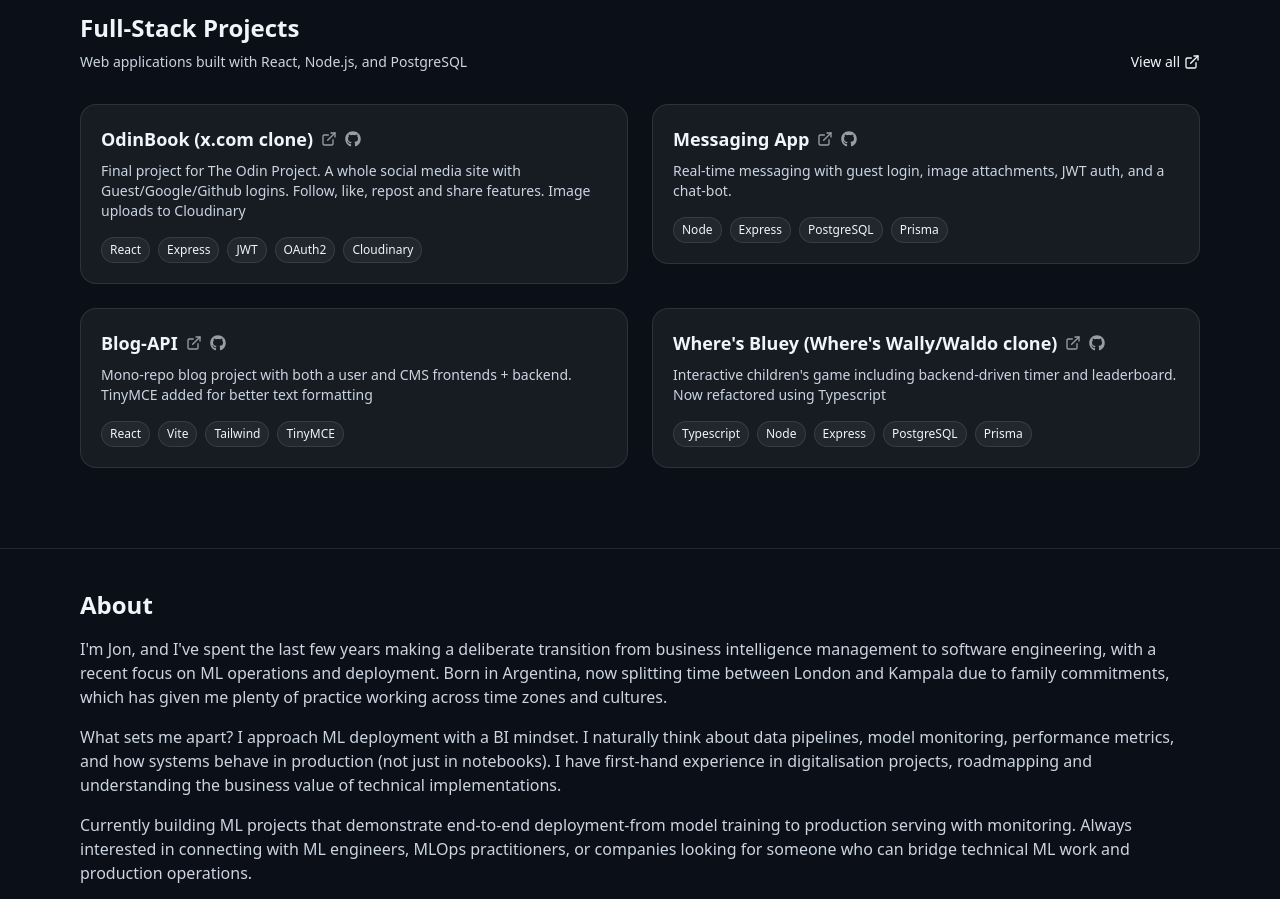
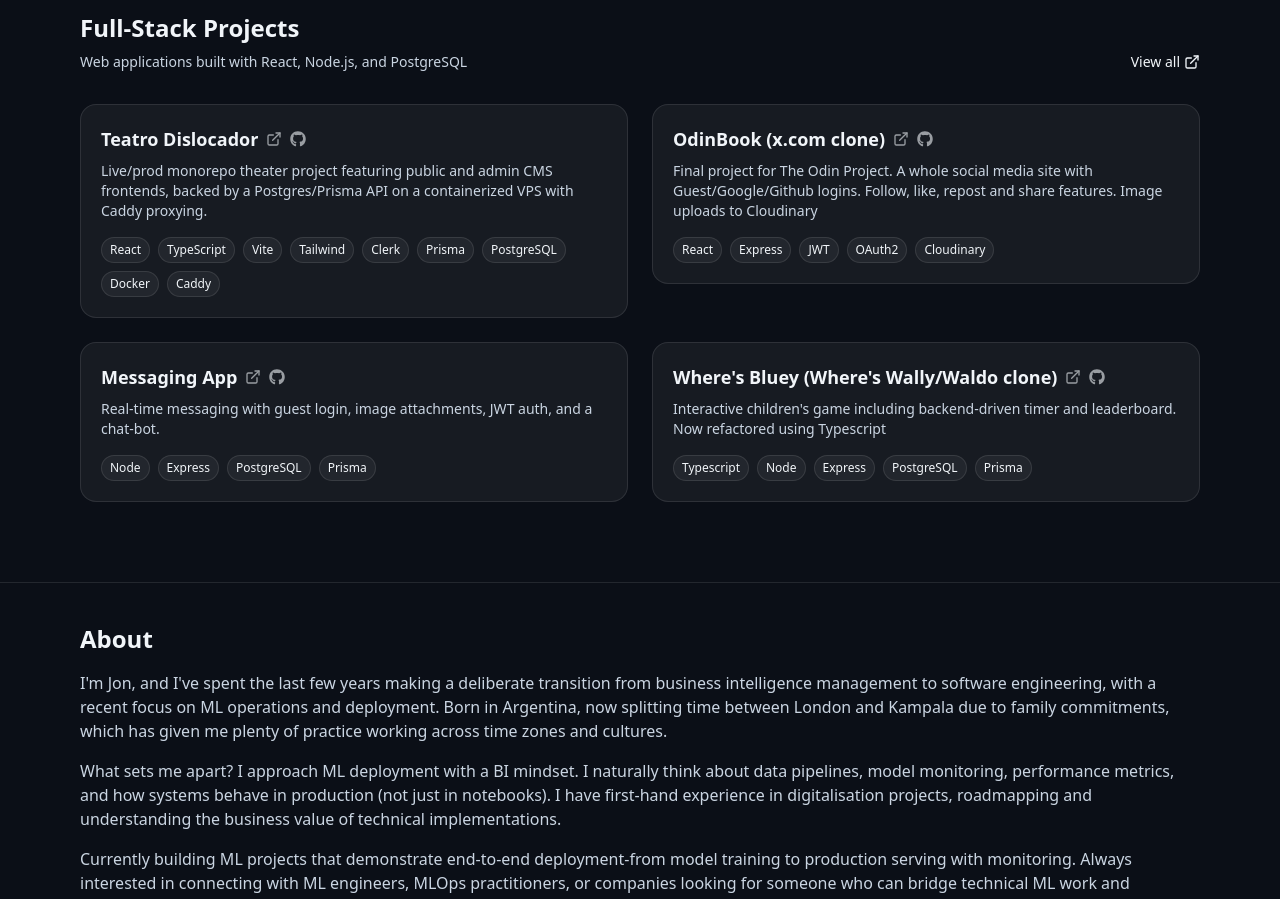
Before and after one commit to jonorl/personal-website, a React (Vite) app: page / in a window 1280 px wide. Shown: the part 1980-2879 px from the top of the page. Built offline with nearby package versions, Linux system fonts and the light colour scheme; no server answers.

Commit message:
Feat: Replaced blog with Teatro dislocador

```diff
--- a/src/const/fullStackProjects.ts
+++ b/src/const/fullStackProjects.ts
@@ -1,4 +1,11 @@
  export const fullStackProjects = [
+      {
+      title: "Teatro Dislocador",
+      description: "Live/prod monorepo theater project featuring public and admin CMS frontends, backed by a Postgres/Prisma API on a containerized VPS with Caddy proxying.",
+      tech: ["React", "TypeScript", "Vite", "Tailwind", "Clerk", "Prisma", "PostgreSQL", "Docker", "Caddy"],
+      href: "https://teatrodislocador.ar",
+      githubHref: "https://github.com/jonorl/teatro-dislocador",
+    },
     {
       title: "OdinBook (x.com clone)",
       description: "Final project for The Odin Project. A whole social media site with Guest/Google/Github logins. Follow, like, repost and share features. Image uploads to Cloudinary",
@@ -13,13 +20,13 @@
       href: "https://jonathan-orlowski.dev/messaging-app/",
       githubHref: "https://github.com/jonorl/messaging-app",
     },
-    {
-      title: "Blog-API",
-      description: "Mono-repo blog project with both a user and CMS frontends + backend. TinyMCE added for better text formatting",
-      tech: ["React", "Vite", "Tailwind", "TinyMCE"],
-      href: "https://jonathan-orlowski.dev/blog/",
-      githubHref: "https://github.com/jonorl/blog-API",
-    },
+    // {
+    //   title: "Blog-API",
+    //   description: "Mono-repo blog project with both a user and CMS frontends + backend. TinyMCE added for better text formatting",
+    //   tech: ["React", "Vite", "Tailwind", "TinyMCE"],
+    //   href: "https://jonathan-orlowski.dev/blog/",
+    //   githubHref: "https://github.com/jonorl/blog-API",
+    // },
     {
       title: "Where's Bluey (Where's Wally/Waldo clone)",
       description: "Interactive children's game including backend-driven timer and leaderboard. Now refactored using Typescript",
```
